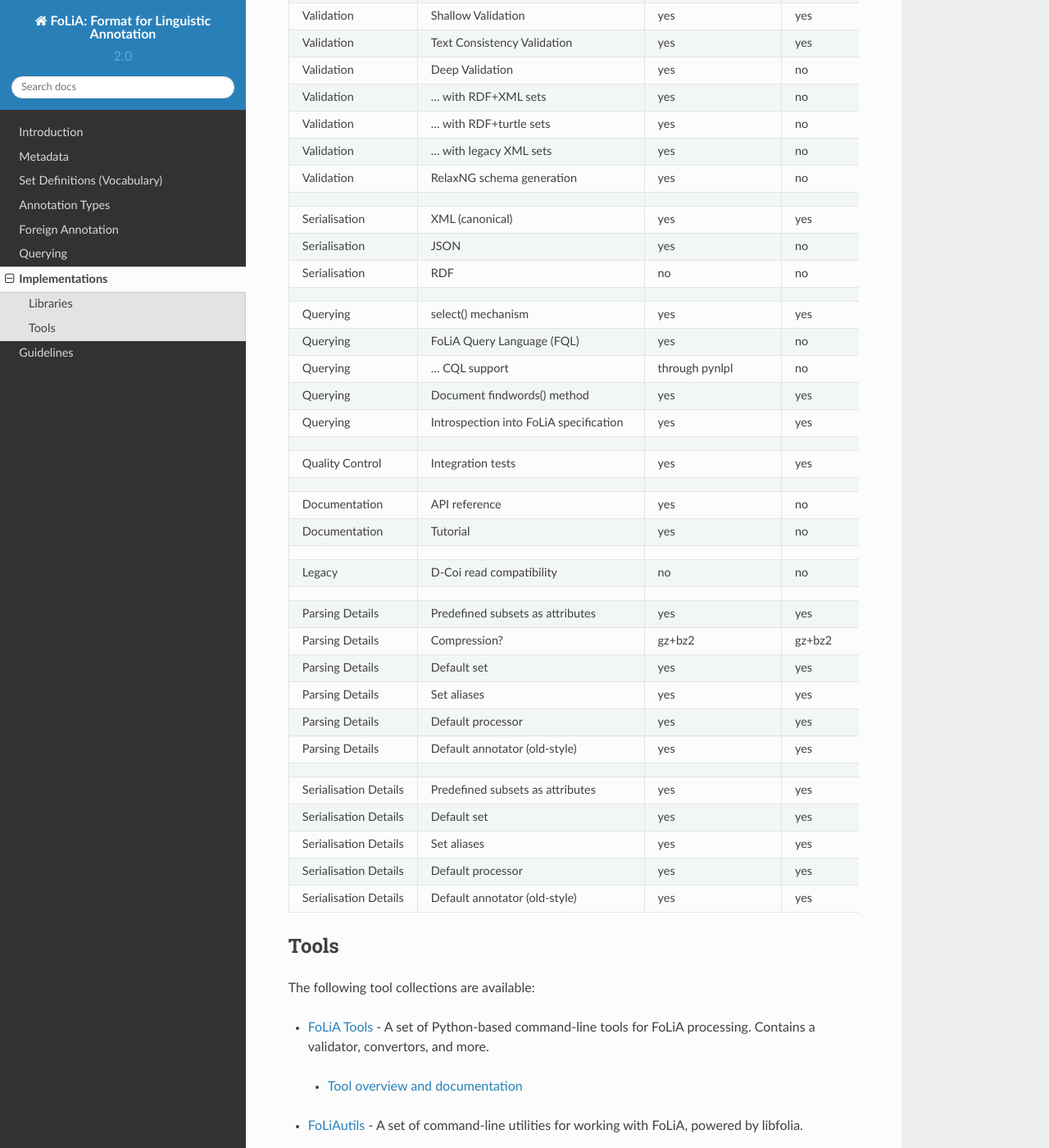
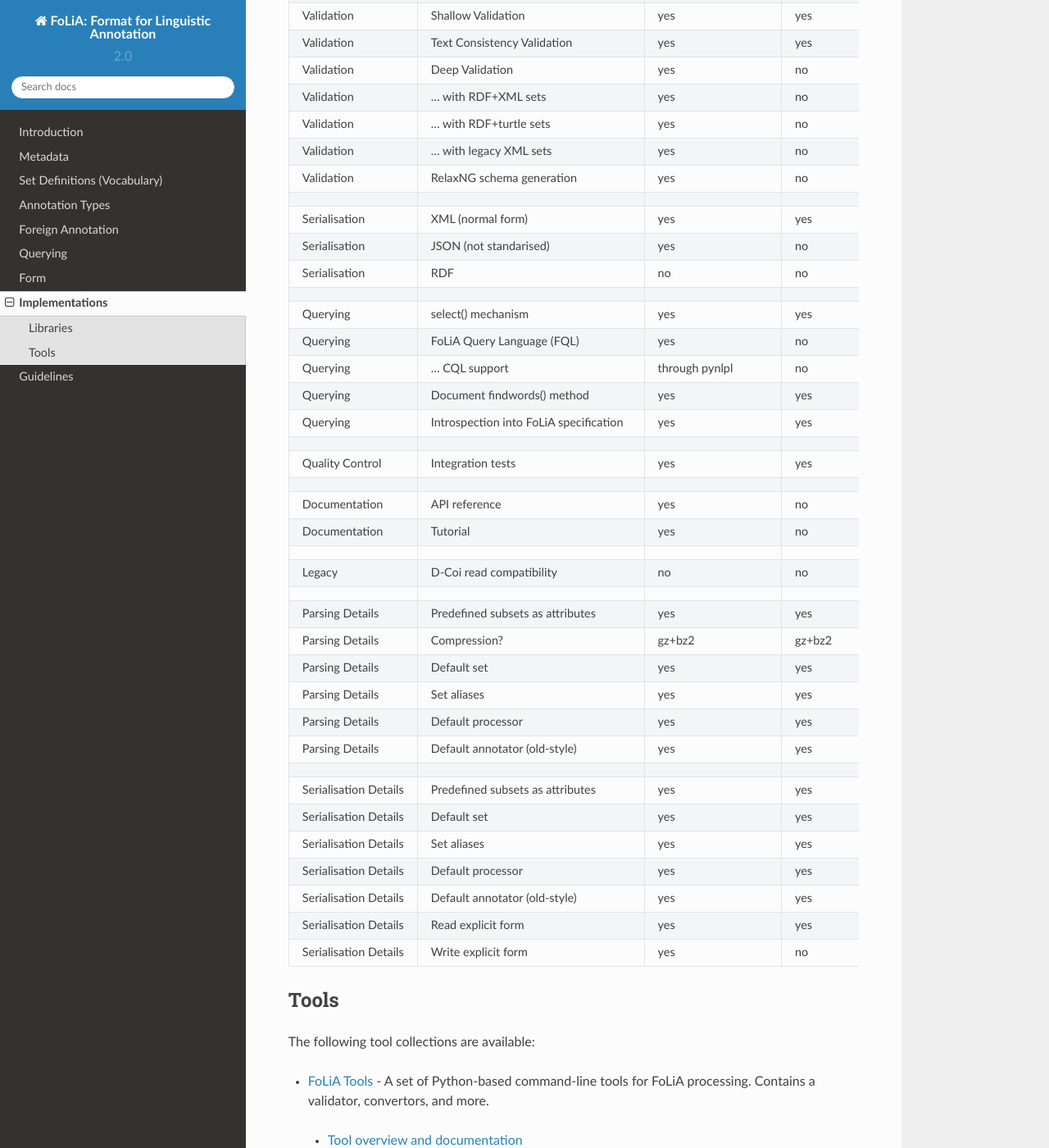
Before and after one commit to proycon/folia, a Sphinx documentation site: the page built from docs/source/implementations.rst, in a window 1280 px wide and 1400 px high, scrolled down 1663 px. Shown: the whole window at 82% size. Built offline with Sphinx 7.4.7 and the Read the Docs theme 2.0.0, drawn with Linux system fonts in a browser that asks for light colours.

Commit message:
documented explicit form #85

```diff
--- a/docs/source/guidelines.rst
+++ b/docs/source/guidelines.rst
@@ -37,6 +37,7 @@
    very good reason to do so, do NOT assume your documents are neatly subdivided into e.g. only paragraphs and
    sentences. There may be lists, figures, divisions. Generally spoken, you'll often want to descend into the deepest
    structural nodes that have text.  The FoLiA libraries provide a high-level API for you to do this.
+6. If you don't use a FoLiA library, you may want to consider accepting only FoLiA documents in so-called *explicit form* (see :`form`). Explicit form makes does not use any implicit defaults but makes everything explicit in the XML. This means the logic in your parser can be kept less complicated. You can turn any explicit form document into a normal form one and vice versa (without loss). If you get a normal form document (which is the norm), run an external tool like ``foliavalidator --explicit`` to turn it into explicit form before parsing it. It's strongly recommended not to shift this burden to the user as he/she may be confused by it.
 
 Conventions
 -----------------------
--- a/docs/source/index.rst
+++ b/docs/source/index.rst
@@ -25,6 +25,7 @@
     annotation_types
     foreign_annotation
     querying
+    form
     implementations
     guidelines
 
--- a/docs/source/libraries.csv
+++ b/docs/source/libraries.csv
@@ -38,8 +38,8 @@
 Validation,... with legacy XML sets,yes,no,no,yes
 Validation,RelaxNG schema generation,yes,no,no,yes
 
-Serialisation,XML (canonical),yes,yes,yes,yes
-Serialisation,JSON,yes,no,no,yes
+Serialisation,XML (normal form),yes,yes,yes,yes
+Serialisation,JSON (not standarised),yes,no,no,yes
 Serialisation,RDF,no,no,no,no
 
 Querying,select() mechanism,yes,yes,yes,yes
@@ -67,3 +67,5 @@
 Serialisation Details,Set aliases,yes,yes,?,yes
 Serialisation Details,Default processor,yes,yes,yes,no FoLiA v2
 Serialisation Details,Default annotator (old-style),yes,yes,no,yes
+Serialisation Details,Read explicit form,yes,yes,yes,no
+Serialisation Details,Write explicit form,yes,no,no,no
```
Also changed, not shown: docs/source/form.rst (added, +28 -0 lines).
